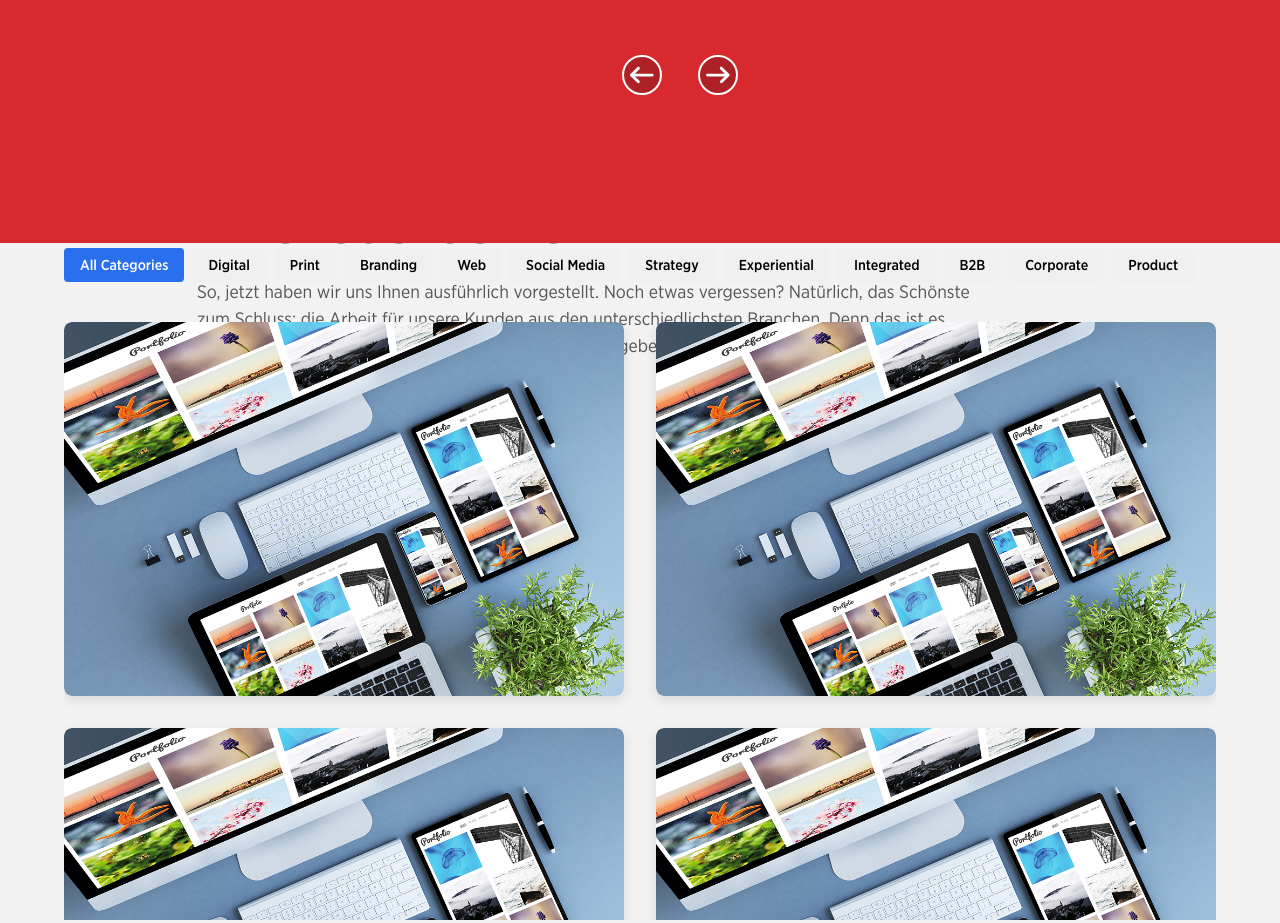
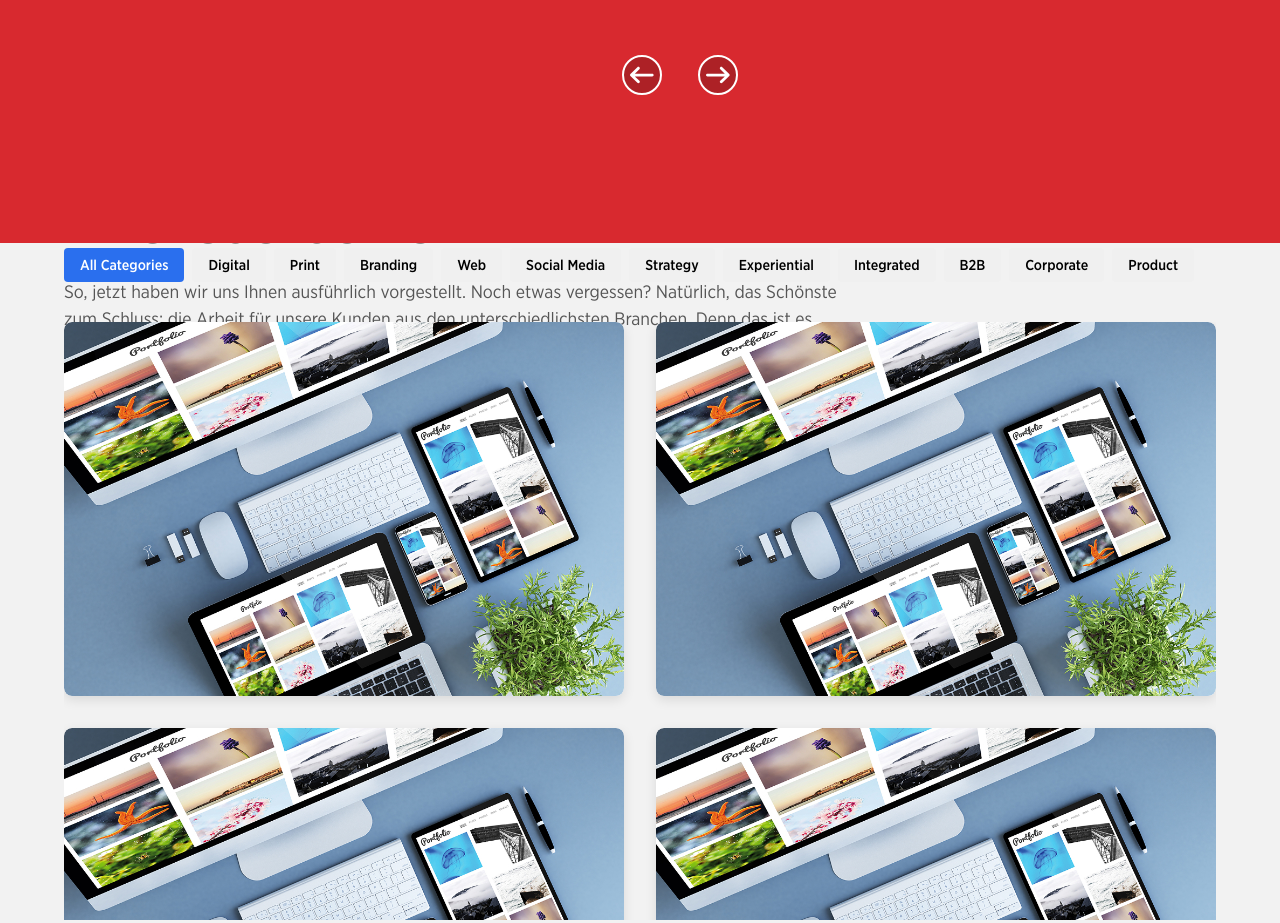
Before and after one commit to felixseeger/tz25, a Vue app: page / in a window 1280 px wide. Shown: the part 5760-6683 px from the top of the page. Built offline with nearby package versions, Linux system fonts and the light colour scheme; a web font is replaced by a local one.

Commit message:
UI improvement: Left-align portfolio header and content

```diff
--- a/src/assets/scss/components/_portfolio-section.scss
+++ b/src/assets/scss/components/_portfolio-section.scss
@@ -126,15 +126,15 @@
     position: relative;
     display: flex;
     flex-direction: column;
-    align-items: center; /* Center content horizontally */
+    align-items: flex-start; /* Left-align content horizontally */
     justify-content: space-between; /* Distribute content evenly */
   }
 }
 
 .portfolio-header {
   max-width: 1600px;
-  margin: 0 auto 2rem; /* Reduced bottom margin */
-  text-align: center; /* Center text */
+  margin: 0 0 2rem 0; /* Left-aligned margin */
+  text-align: left;
   padding: 0 2rem;
   width: 100%;
   flex-shrink: 0; /* Prevent shrinking */
@@ -143,6 +143,7 @@
 
 .portfolio-titles {
   margin-bottom: 1rem; /* Reduced margin */
+  text-align: left;
 }
 
 .portfolio-subtitle {
@@ -179,6 +180,7 @@
   color: #555;
   max-width: 800px;
   margin-bottom: 0; /* Remove bottom margin */
+  text-align: left;
 }
 
 .portfolio-showcase-container {
```
